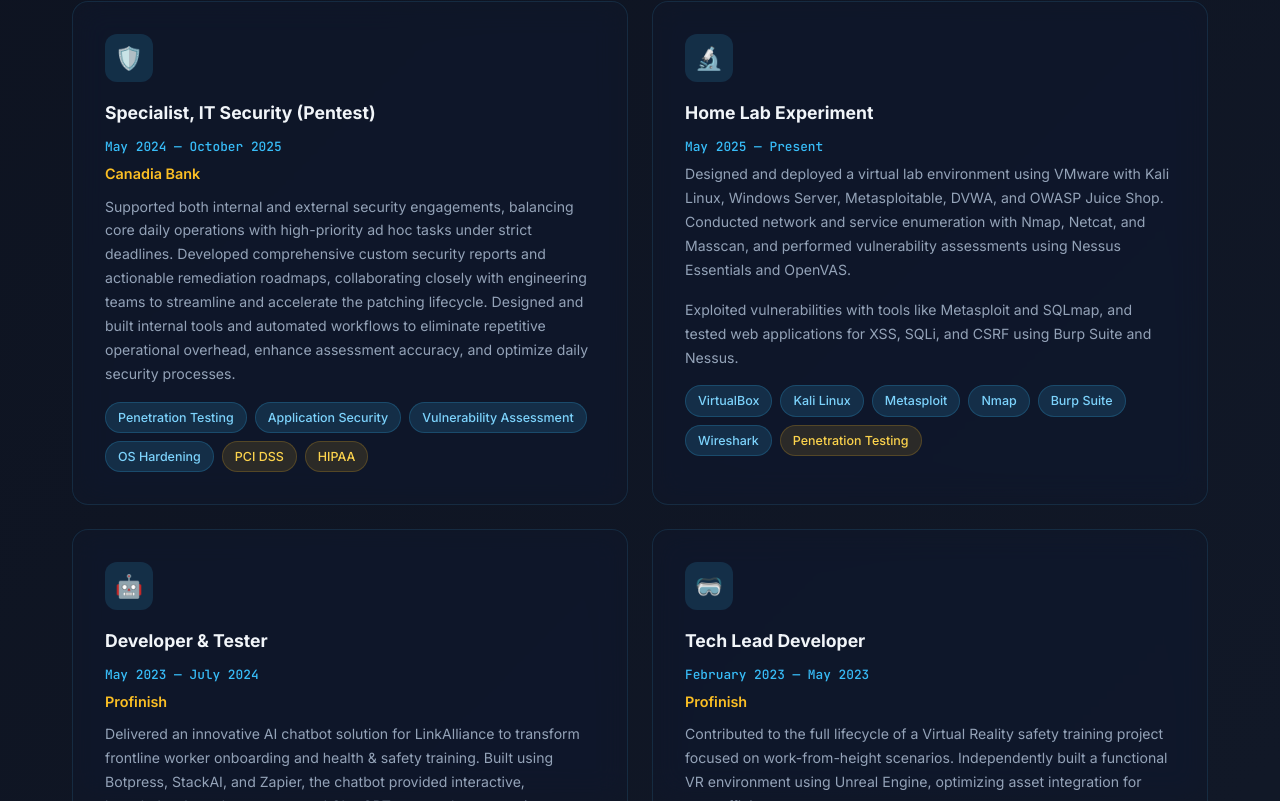
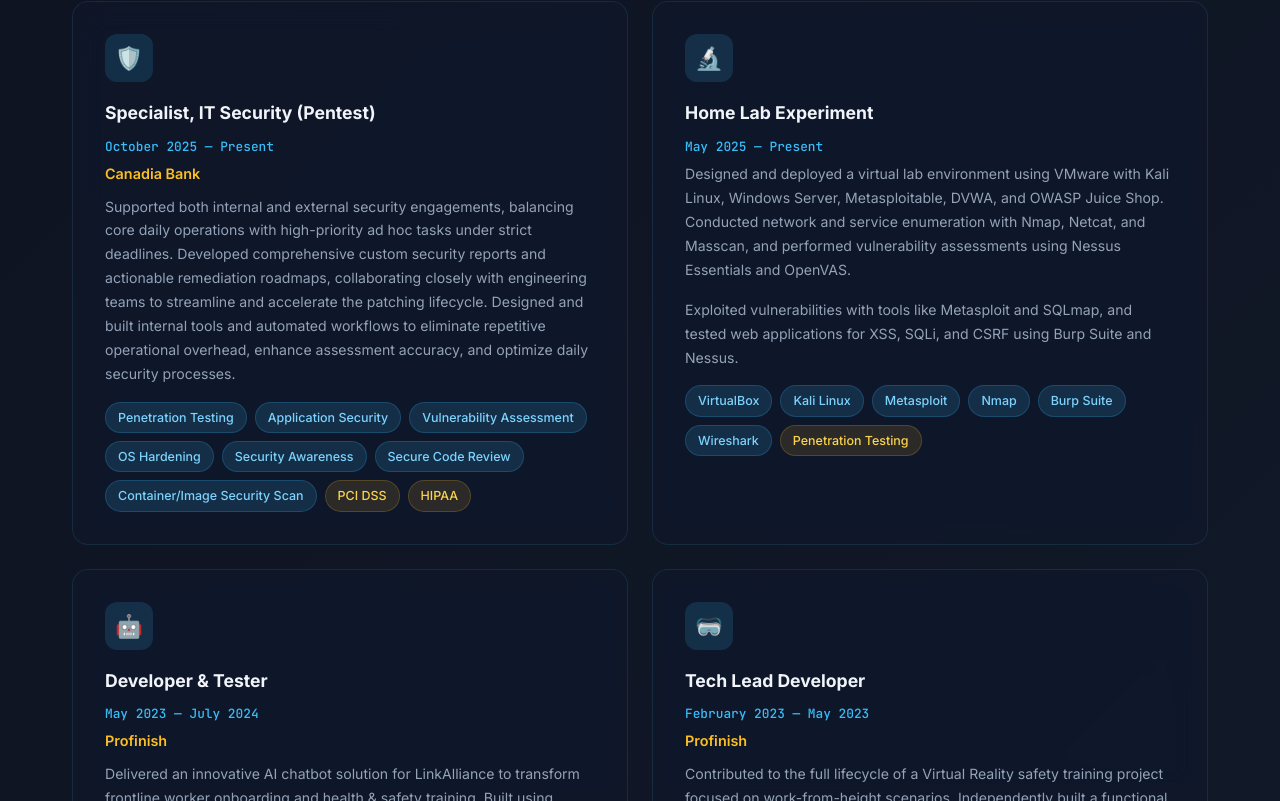
Before and after one commit to Vertic1e/Seth_Resume, a plain HTML site: page index.html in a window 1280 px wide. Shown: the part 2592-3393 px from the top of the page. Drawn offline with Linux system fonts and the light colour scheme.

Commit message:
docs: update Canadia Bank dates to October 2025 - Present and add security tags

```diff
--- a/index.html
+++ b/index.html
@@ -193,7 +193,7 @@
         <div class="card skill-card">
           <div class="skill-card-icon">🛡️</div>
           <div class="skill-card-title">Specialist, IT Security (Pentest)</div>
-          <div class="timeline-date">May 2024 — October 2025</div>
+          <div class="timeline-date">October 2025 — Present</div>
           <div class="timeline-org">Canadia Bank</div>
           <p class="skill-card-desc">
             Supported both internal and external security engagements, balancing core daily operations with high-priority ad hoc tasks under strict deadlines. Developed comprehensive custom security reports and actionable remediation roadmaps, collaborating closely with engineering teams to streamline and accelerate the patching lifecycle. Designed and built internal tools and automated workflows to eliminate repetitive operational overhead, enhance assessment accuracy, and optimize daily security processes.
@@ -203,6 +203,9 @@
             <span class="tag tag-cyan">Application Security</span>
             <span class="tag tag-cyan">Vulnerability Assessment</span>
             <span class="tag tag-cyan">OS Hardening</span>
+            <span class="tag tag-cyan">Security Awareness</span>
+            <span class="tag tag-cyan">Secure Code Review</span>
+            <span class="tag tag-cyan">Container/Image Security Scan</span>
             <span class="tag tag-gold">PCI DSS</span>
             <span class="tag tag-gold">HIPAA</span>
           </div>
```
Also changed, not shown: portfolio.html (+4 -1 lines).
